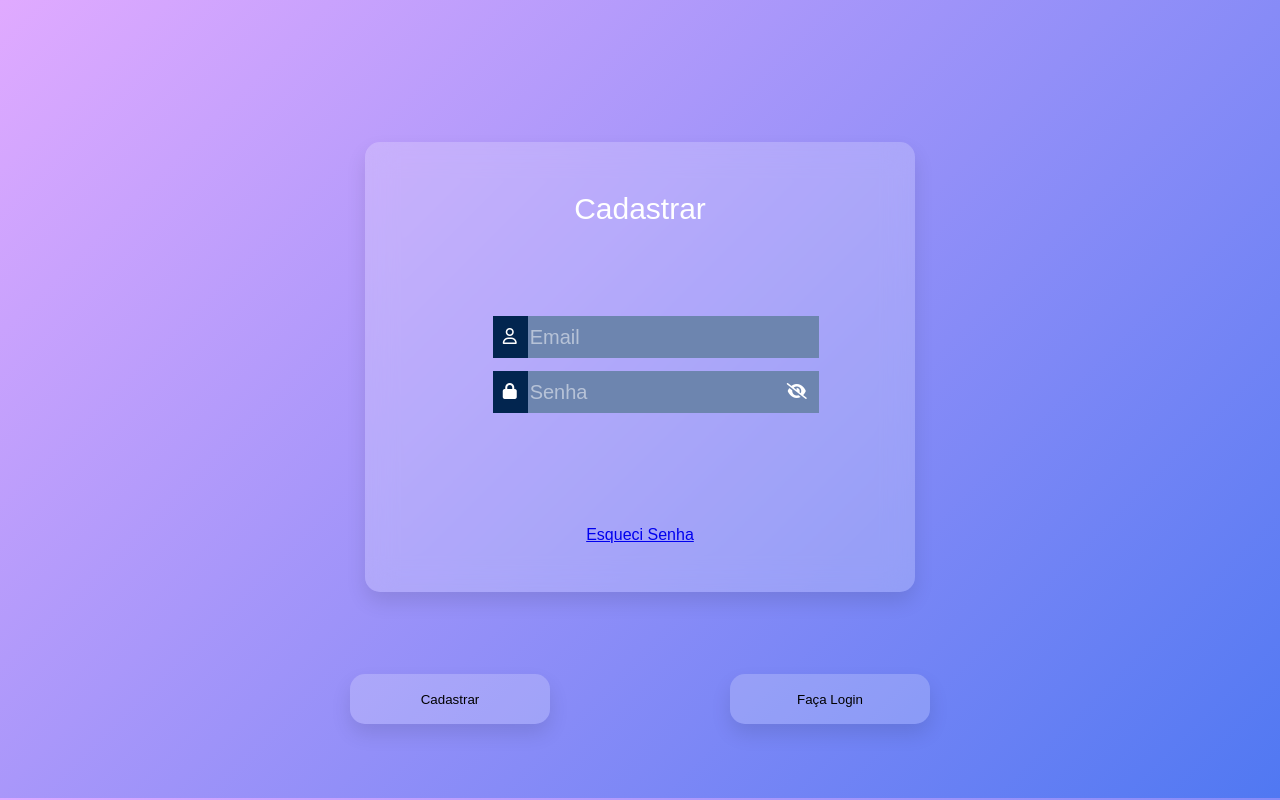
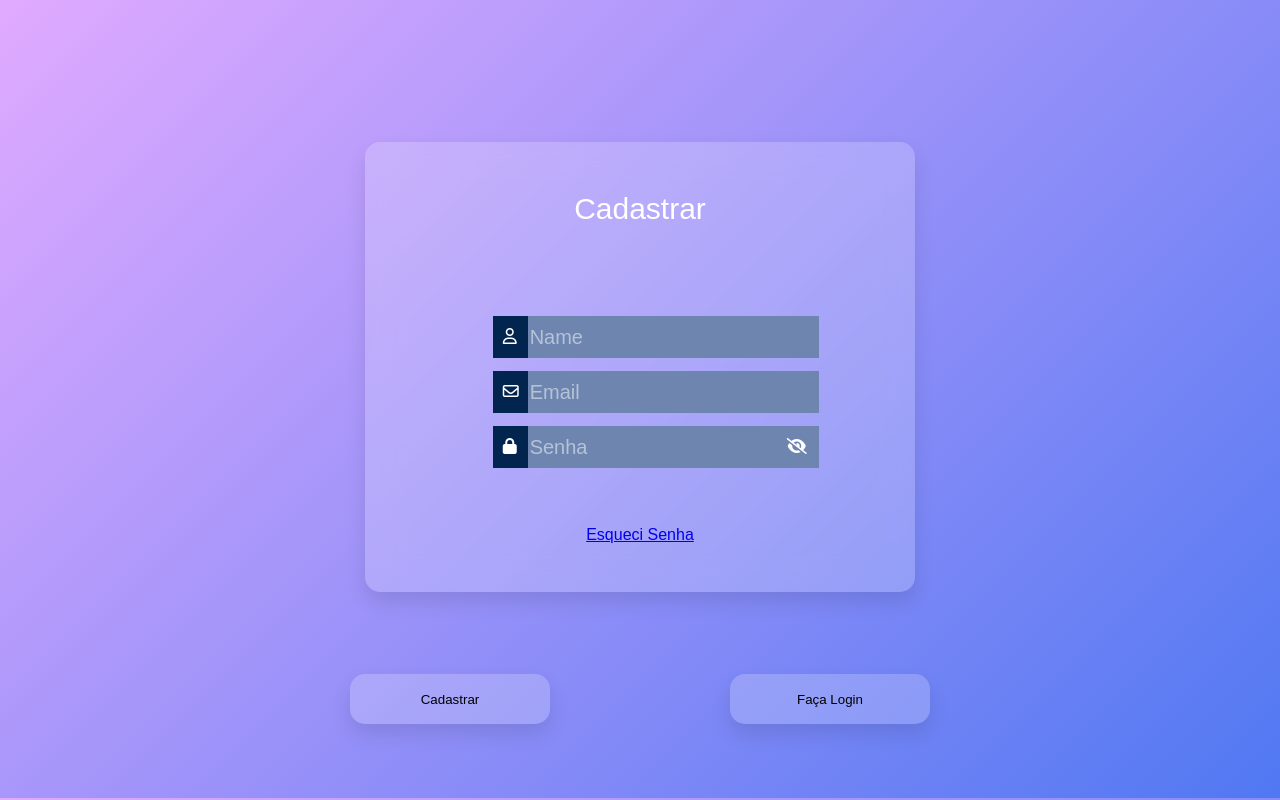
Before and after one commit to luan048/LoginPage-Authentication, a React (Vite) app in the folder front-end/: page / in a window 1280 px wide. Built offline with nearby package versions, Linux system fonts and the light colour scheme.

Commit message:
Add Input Name

```diff
--- a/front-end/src/App.css
+++ b/front-end/src/App.css
@@ -30,11 +30,12 @@ body {
 
 /*Inputs Section*/
 .input-divs {
-    margin-bottom: 100px;
+    margin-bottom: 45px;
     margin-top: 60px;
     margin-left: 13%;
 }
 
+.input-name,
 .input-email,
 .input-password {
     width: 287px;
@@ -47,6 +48,7 @@ body {
     color: white;
 }
 
+.input-name::placeholder,
 .input-email::placeholder,
 .input-password::placeholder {
     color: white;
@@ -55,6 +57,7 @@ body {
 }
 
 /*Icons*/
+.span-icon-name,
 .span-icon-user,
 .span-icon-password {
     position: absolute;
@@ -65,6 +68,7 @@ body {
 }
 
 .fa-user,
+.fa-envelope,
 .fa-lock {
     color: white;
     margin-top: 12px;
--- a/front-end/src/App.jsx
+++ b/front-end/src/App.jsx
@@ -22,10 +22,12 @@ function App() {
 
                 <div className="input-divs">
 
-                    {/* FALTA O INPUT PARA NAME */}
+                    <div className="div-input-name">
+                        <span className="span-icon-name"><i className="fa-regular fa-user"></i></span><input className="input-name" type="text" placeholder="Name"/>
+                    </div>
 
                     <div className="div-input-email">
-                        <span className="span-icon-user"><i className="fa-regular fa-user" /></span><input className="input-email" type="text" placeholder="Email"/>
+                        <span className="span-icon-user"><i class="fa-regular fa-envelope" /></span><input className="input-email" type="text" placeholder="Email"/>
                     </div>
 
                     <div className="div-input-password">
```
